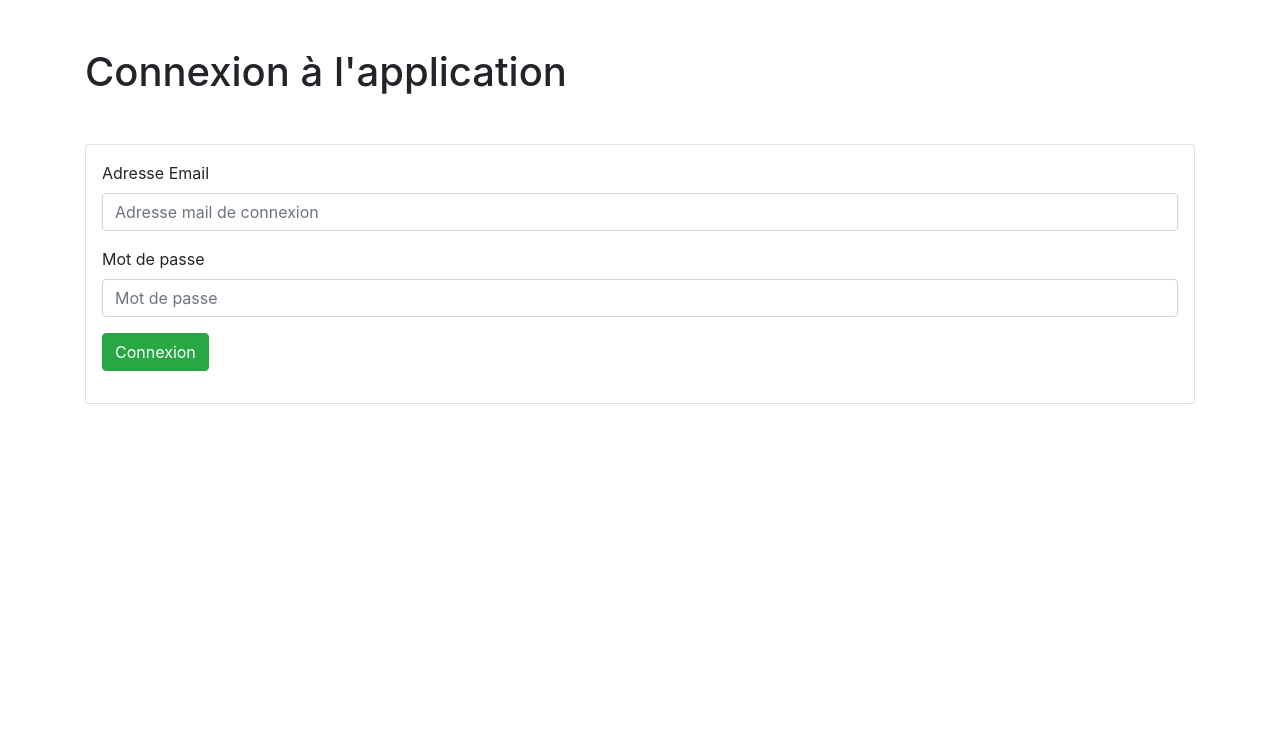
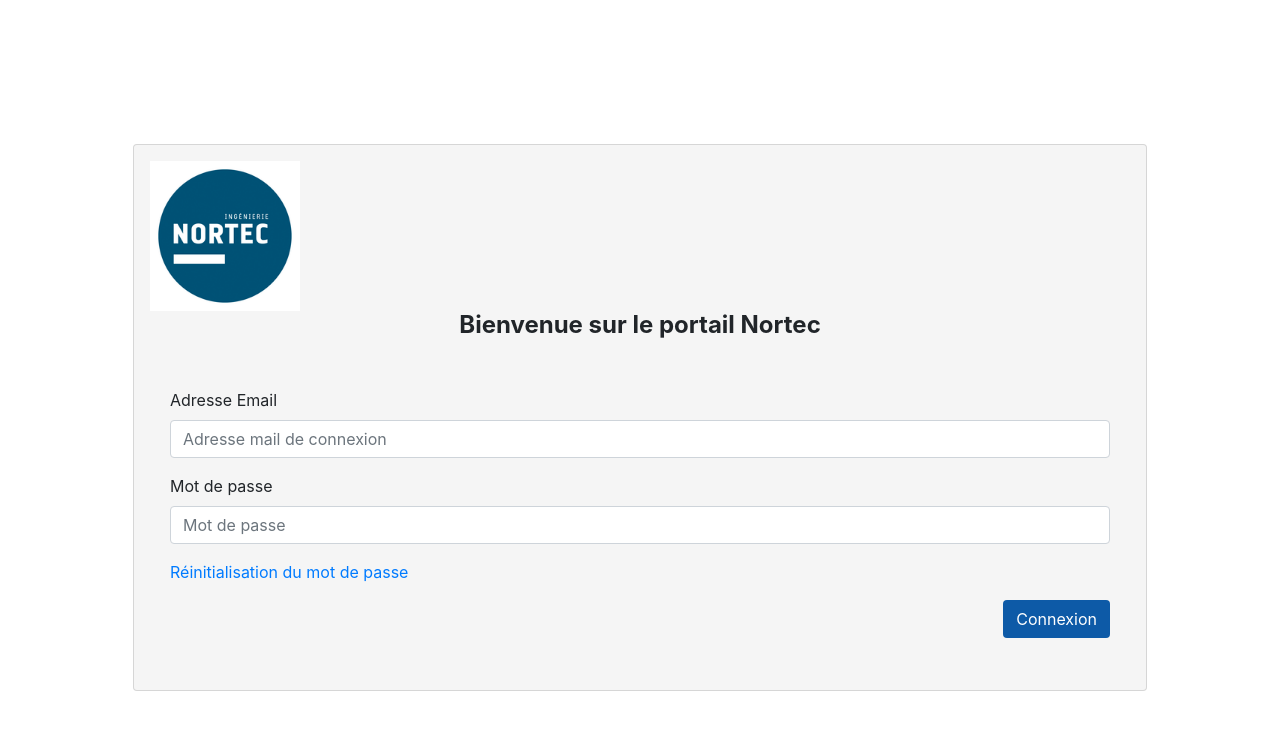
Before and after one commit to Ced59/nortec-project, a Symfony app: template templates/app/index.html.twig in a window 1280 px wide. Shown: the top 730 px of the page. Run offline with Twig, Linux system fonts and the light colour scheme; the template is opened without the code that fills it, so the values that code supplies are empty; style sheets or scripts are compiled from the project's sources; some libraries are stand-ins or nearby versions.

Commit message:
adding style to loginPage

```diff
--- a/assets/css/app.css
+++ b/assets/css/app.css
@@ -1,3 +1,27 @@
-.login-style {
-    background: #0d5aa7;
+/* Styles généraux*/
+
+body {
+    background-color: #005375;
 }
+
+
+/* Styles de la page de Login */
+
+.login-style.title {
+    font-size: x-large;
+    font-weight: bold;
+}
+
+
+.login-style.background {
+    background-color: #0d5aa7;
+}
+
+.login-style.form {
+    background-color: whitesmoke;
+}
+
+.login-style .btn-login {
+    background-color: #0d5aa7;
+    color: white;
+}
--- a/assets/js/app.js
+++ b/assets/js/app.js
@@ -9,7 +9,7 @@ import LoginPage from "./components/page/LoginPage";
 const App = () => {
     return (
         <HashRouter>
-            <main className="container pt-5">
+            <main className="container">
 
                 <Switch>
                     <Route path="/" component={LoginPage}/>
--- a/assets/js/components/images/LogoCompany.jsx
+++ b/assets/js/components/images/LogoCompany.jsx
@@ -1,10 +1,11 @@
 import React from 'react';
 
-const LogoCompany = ({src, alt, className}) => {
+const LogoCompany = ({src, alt, className, style}) => {
     return (
         <img className={className}
              src={src}
              alt={alt}
+             style={style}
         />
 
     );
--- a/assets/js/components/page/LoginPage.jsx
+++ b/assets/js/components/page/LoginPage.jsx
@@ -1,5 +1,7 @@
 import React, {useState} from 'react';
 import Field from "../forms/Field";
+import LogoCompany from "../images/LogoCompany";
+import {Link} from "react-router-dom";
 
 
 const LoginPage = ({history}) => {
@@ -30,10 +32,21 @@ const LoginPage = ({history}) => {
 
     return (
         <>
-            <h1 className="mb-5">Connexion à l'application</h1>
+            <div className="login-style mt-5 pt-5">
+                <form className="login-style form card p-3 m-5" onSubmit={handleSubmit}>
 
-            <form className="card p-3 login-style" onSubmit={handleSubmit}>
 
+                    <div className="card-title">
+                        <LogoCompany src="../img/logo-company/logo-nortec.png"
+                                     alt="Logo Nortec"
+                                     className="text-left img-fluid"
+                                     style={{width: "150px"}}
+                        />
+                        <h1 className="login-style title text-center mb-3">Bienvenue sur le portail Nortec</h1>
+                    </div>
+
+
+                    <div className="card-body">
                         <Field
                             label="Adresse Email"
                             value={credentials.username}
@@ -52,16 +65,21 @@ const LoginPage = ({history}) => {
                             onChange={handleChange}
                         />
 
-                <div className="form-group">
+                        <div className="mt-3">
+                            <Link to="/reinitialisation">Réinitialisation du mot de passe</Link>
+                        </div>
+
+                        <div className="text-right mt-3 mb-3">
                             <button
                                 type="submit"
-                        className="btn btn-success"
+                                className="btn btn-login"
                             >
                                 Connexion
                             </button>
                         </div>
+                    </div>
                 </form>
-
+            </div>
         </>
     );
 };
```
Lines whose indentation alone changed are shown as unchanged.
